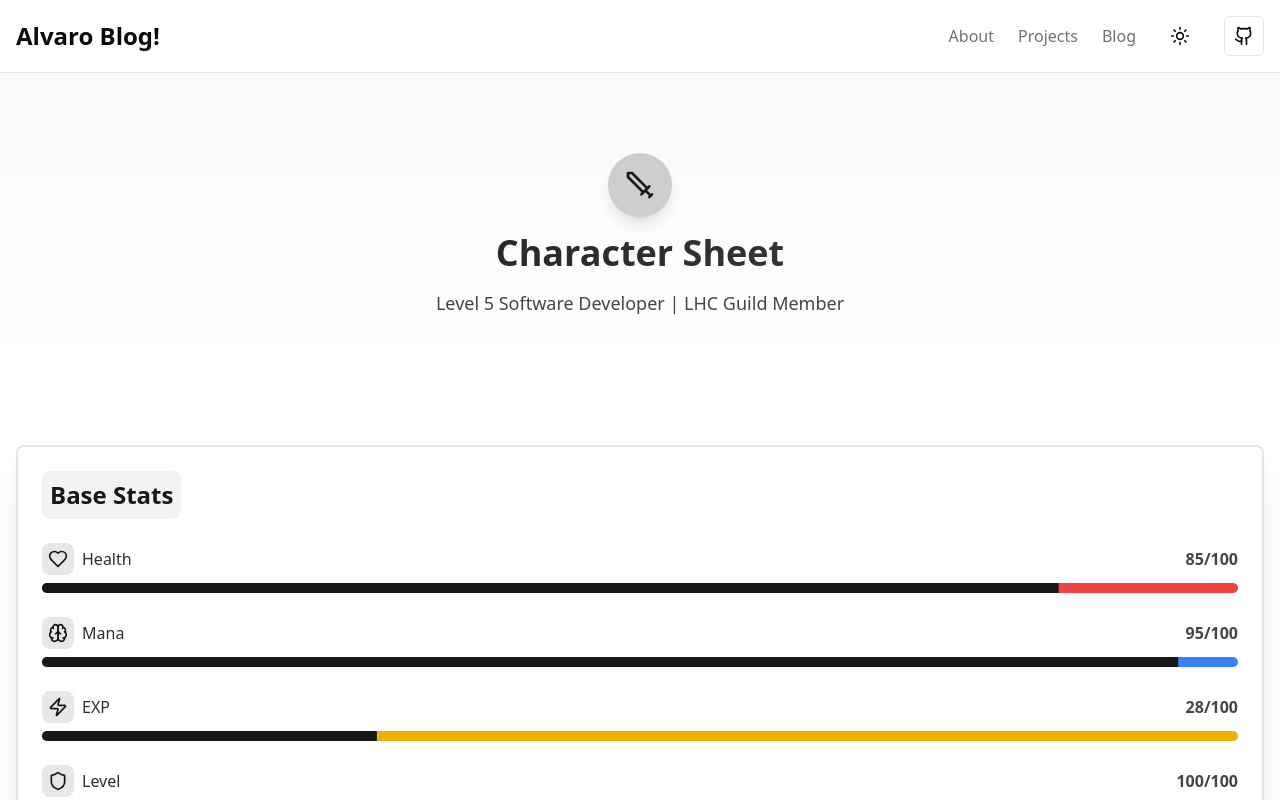
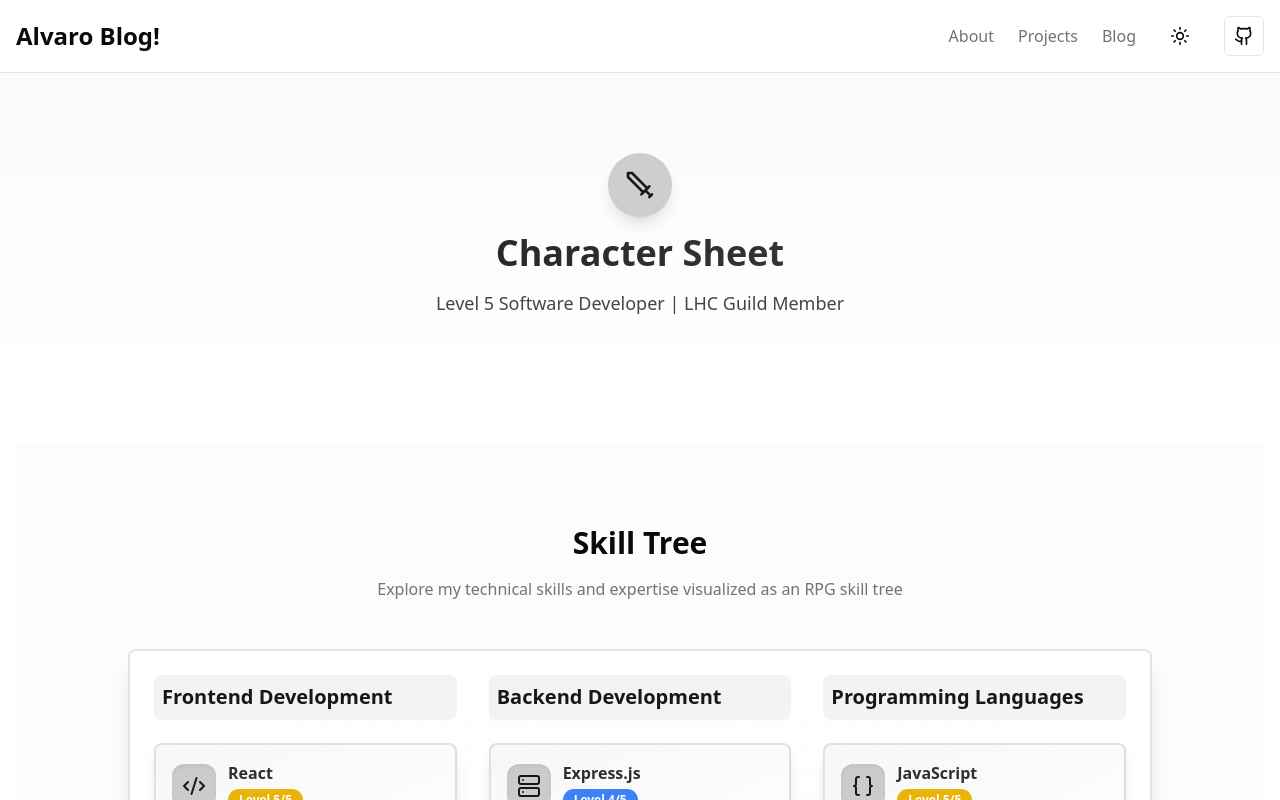
Before and after one commit to alvIndieDevelop/alvaro-blog-v2, a Next.js app: page /about in a window 1280 px wide. Shown: the top 800 px of the page. Built offline with nearby package versions, Linux system fonts and the light colour scheme.

Commit message:
Update index.tsx

```diff
--- a/src/pages/about/index.tsx
+++ b/src/pages/about/index.tsx
@@ -13,7 +13,7 @@ export default function AboutPage() {
       <div className="flex-1">
         <AboutHero />
         <div className="container mx-auto px-4 py-12 space-y-12">
-          <CharacterStats />
+
           <SkillTreeSection />
         </div>
       </div>
```
